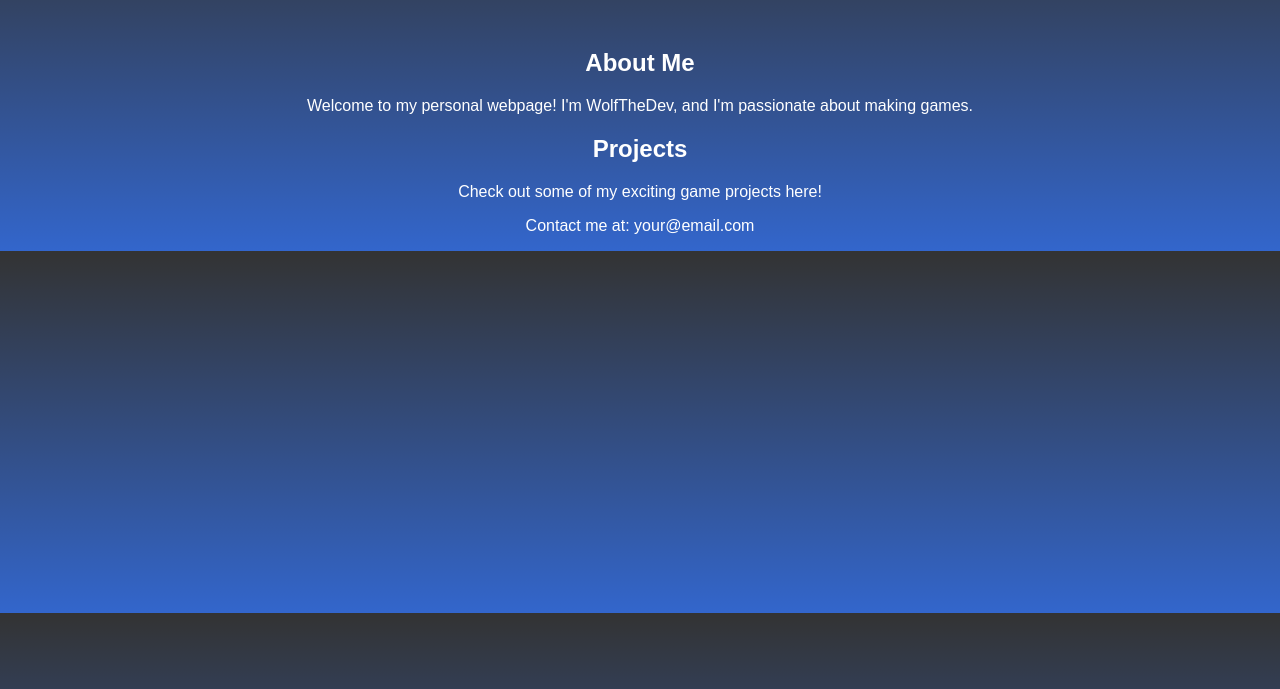
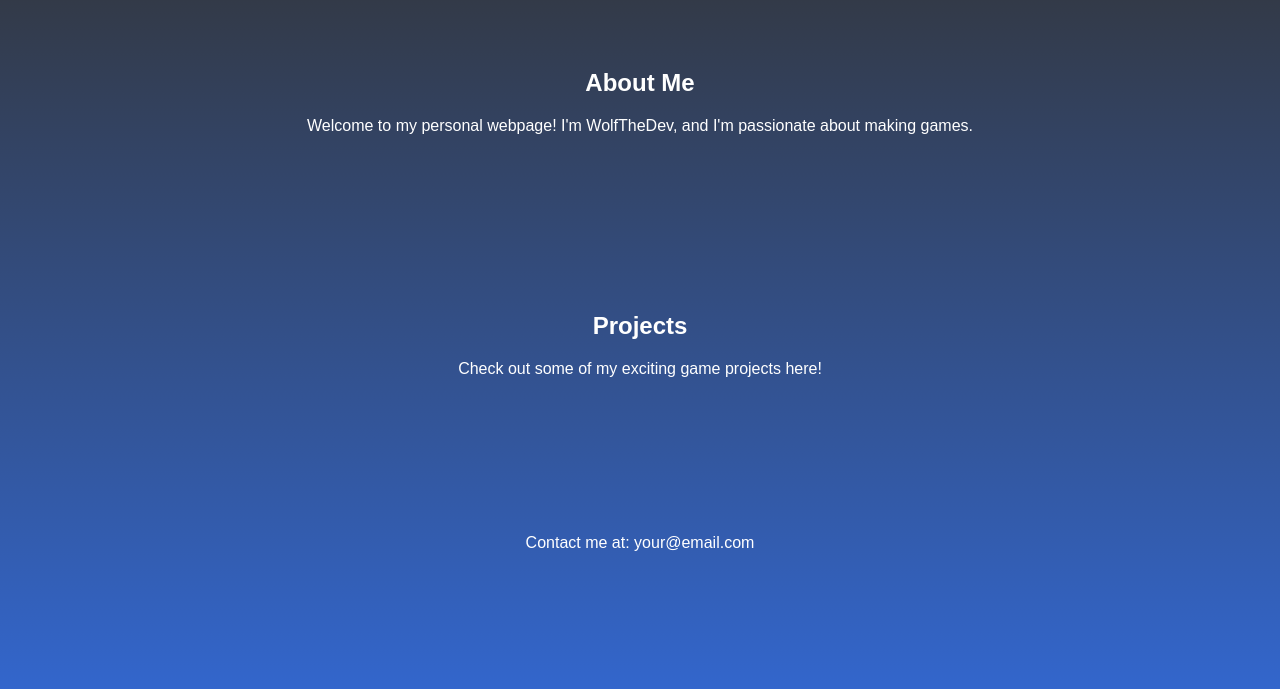
Before and after one commit to TheMidnightWolfYT/wolfthedev, a plain HTML site: page index.html in a window 1280 px wide. Shown: the part 111-800 px from the top of the page. Drawn offline with Linux system fonts and the light colour scheme.

Commit message:
Update index.html

```diff
--- a/index.html
+++ b/index.html
@@ -11,6 +11,9 @@
             color: white;
             text-align: center;
             margin: 0;
+            min-height: 100vh; /* Ensure the gradient covers the entire viewport height */
+            display: flex;
+            flex-direction: column;
         }
 
         header {
@@ -23,6 +26,11 @@
 
         p {
             margin-top: 0;
+        }
+
+        section, footer {
+            flex: 1; /* Allow these sections to take up remaining vertical space */
+            padding: 20px;
         }
     </style>
 </head>
```
